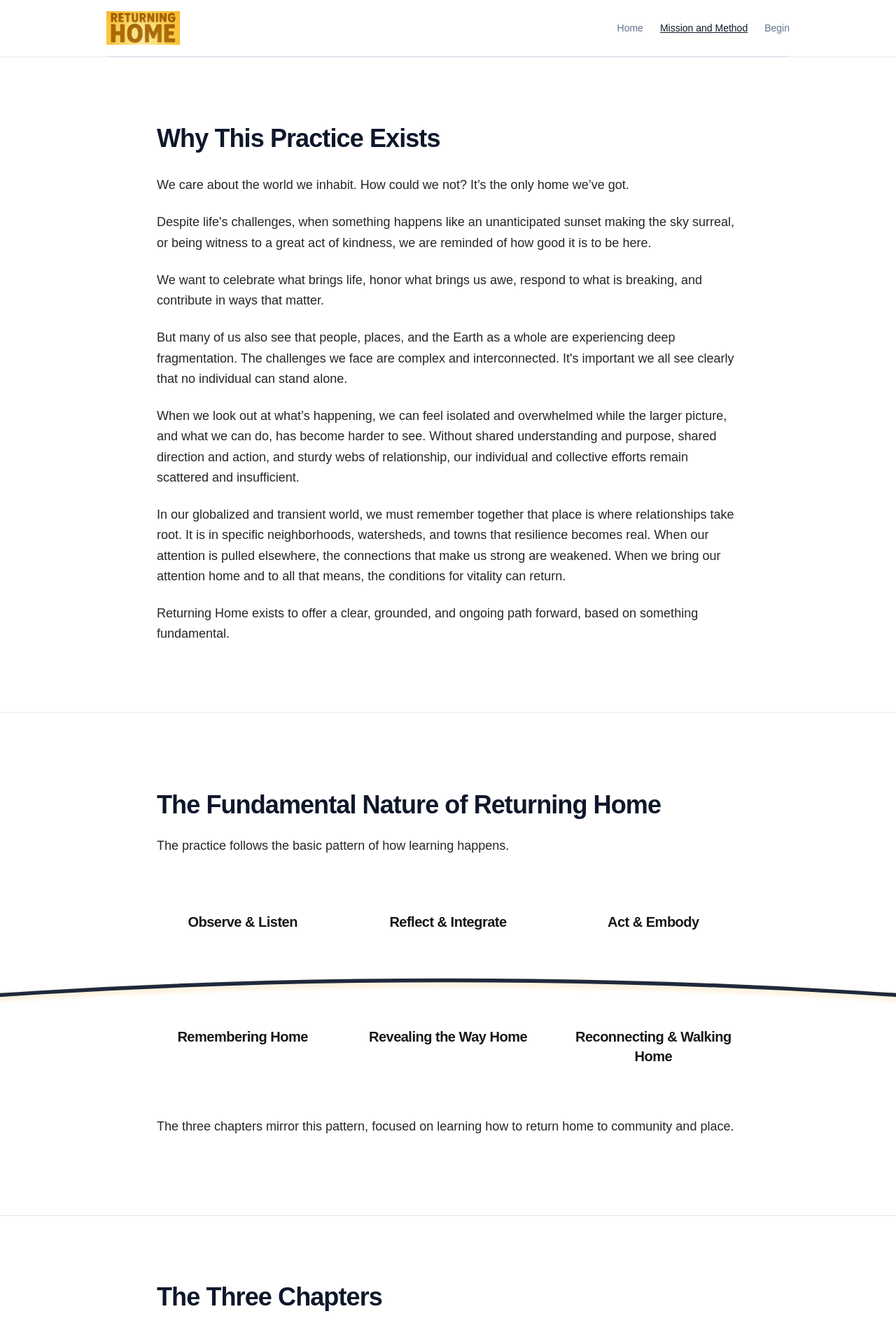
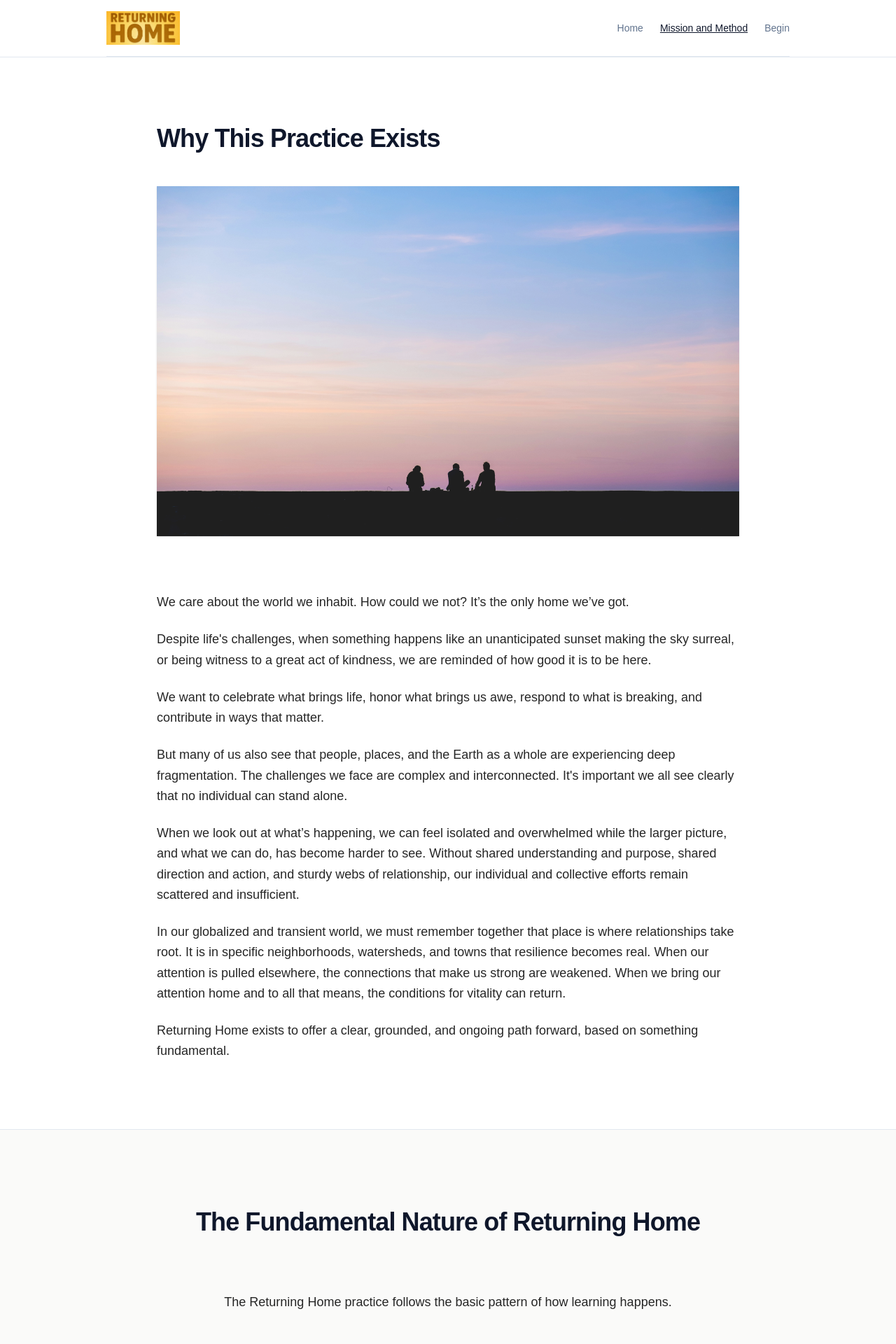
Before and after one commit to Benja-Ross/returning-home-landing, a Next.js app: page /mission-and-method in a window 1280 px wide. Shown: the top 1920 px of the page at 70% size. Built offline with nearby package versions, Linux system fonts and the light colour scheme.

Commit message:
basic learning arc layout revision

```diff
--- a/src/app/mission-and-method/page.tsx
+++ b/src/app/mission-and-method/page.tsx
@@ -12,8 +12,6 @@ const bodyClass = "text-base leading-relaxed text-neutral-800 sm:text-lg";
 // Fundamental Nature: mirrored learning labels + chapter titles (same grid, same typography)
 const mirrorRow =
   "grid grid-cols-1 sm:grid-cols-3 gap-y-4 sm:gap-y-0 sm:gap-x-12 text-center";
-const mirrorText =
-  "text-lg sm:text-xl font-semibold tracking-tight text-neutral-900";
 
 export default function MissionAndMethodPage() {
   const arcChaptersForHomepage = missionAndMethod.arcChapters.map((ch, i) => ({
@@ -28,7 +26,19 @@ export default function MissionAndMethodPage() {
       <section className={`border-t border-slate-200 ${sectionClass}`}>
         <div className={containerClass}>
           <h2 className={titleClass}>Why This Practice Exists</h2>
-          <div className="mt-8 space-y-6">
+
+          <div className="relative mt-10 sm:mt-12 w-full h-[400px] sm:h-[500px] rounded-1xl overflow-hidden shadow-sm">
+            <Image
+              src="/images/why-this-exists.jpg"
+              alt="Tree roots near the surface of soil"
+              fill
+              className="object-cover object-bottom"
+              sizes="(max-width: 768px) 100vw, 896px"
+            />
+            <div className="pointer-events-none absolute inset-0 bg-white/12" aria-hidden />
+          </div>
+
+          <div className="mt-16 sm:mt-20 space-y-6">
             {missionAndMethod.opening.map((paragraph, i) => (
               <p key={i} className={bodyClass}>
                 {paragraph}
@@ -39,23 +49,23 @@ export default function MissionAndMethodPage() {
       </section>
 
       {/* Unified Structure section: learning pattern + macro arc + chapter titles */}
-      <section className={`border-t border-slate-200 ${sectionClass} py-24 sm:py-28`}>
+      <section className={`border-t border-slate-200 ${sectionClass} bg-stone-50 py-24 sm:py-28`}>
         <div className={containerClass}>
-          <h2 className={titleClass}>{missionAndMethod.structure.title}</h2>
-          <p className={`${bodyClass} mt-6 mb-16 sm:mb-20`}>
+          <h2 className={`${titleClass} mb-16 sm:mb-20 text-center`}>{missionAndMethod.structure.title}</h2>
+          <p className={`${bodyClass} mt-6 mb-16 sm:mb-20 text-center max-w-2xl mx-auto`}>
             {missionAndMethod.structure.intro}
           </p>
 
           <div className={`${mirrorRow} mb-2 sm:mb-3`}>
             {missionAndMethod.structure.learningLabels.map((label, i) => (
-              <span key={i} className={mirrorText}>
+              <span key={i} className="text-lg sm:text-xl font-medium tracking-wide text-neutral-600">
                 {label}
               </span>
             ))}
           </div>
         </div>
 
-        <div className="relative left-1/2 mt-6 sm:mt-8 w-screen -translate-x-1/2 overflow-x-clip">
+        <div className="relative left-1/2 mt-1 sm:mt-3 w-screen -translate-x-1/2 overflow-x-clip">
           <div className="mx-auto max-w-6xl px-6 py-2 sm:px-8 sm:py-3">
             <ChapterArc chapters={arcChaptersForHomepage} arcOnly />
           </div>
@@ -64,13 +74,13 @@ export default function MissionAndMethodPage() {
         <div className={containerClass}>
           <div className={`${mirrorRow} -mt-10 sm:-mt-12`}>
             {missionAndMethod.structure.chapterTitles.map((title, i) => (
-              <span key={i} className={mirrorText}>
+              <span key={i} className="text-lg sm:text-xl font-semibold tracking-tight text-neutral-900">
                 {title}
               </span>
             ))}
           </div>
 
-          <p className={`${bodyClass} mt-16 sm:mt-18`}>
+          <p className={`${bodyClass} mt-12 sm:mt-14 text-center max-w-2xl mx-auto`}>
             {missionAndMethod.structure.reinforcement}
           </p>
         </div>
@@ -138,7 +148,7 @@ export default function MissionAndMethodPage() {
                 alt="A healthy forest thrives because of interconnection: roots, mycelium networks, and the full picture of interconnectivity."
                 width={1200}
                 height={675}
-                className="w-full h-auto rounded-2xl border border-neutral-200"
+                className="w-full h-auto rounded-1xl border border-neutral-200"
                 sizes="(max-width: 1024px) 100vw, 1024px"
               />
             </div>
--- a/src/content/mission-and-method.ts
+++ b/src/content/mission-and-method.ts
@@ -56,11 +56,11 @@ export const missionAndMethod: MissionAndMethodContent = {
 
   structure: {
     title: "The Fundamental Nature of Returning Home",
-    intro: "The practice follows the basic pattern of how learning happens.",
+    intro: "The Returning Home practice follows the basic pattern of how learning happens.",
     learningLabels: ["Observe & Listen", "Reflect & Integrate", "Act & Embody"],
     chapterTitles: ["Remembering Home", "Revealing the Way Home", "Reconnecting & Walking Home"],
     reinforcement:
-      "The three chapters mirror this pattern, focused on learning how to return home to community and place."
+      "Together, the three chapters form a learning path back to community and place."
   },
 
   arcChapters: [
```
Also changed, not shown: public/images/why-this-exists.jpg (added).
